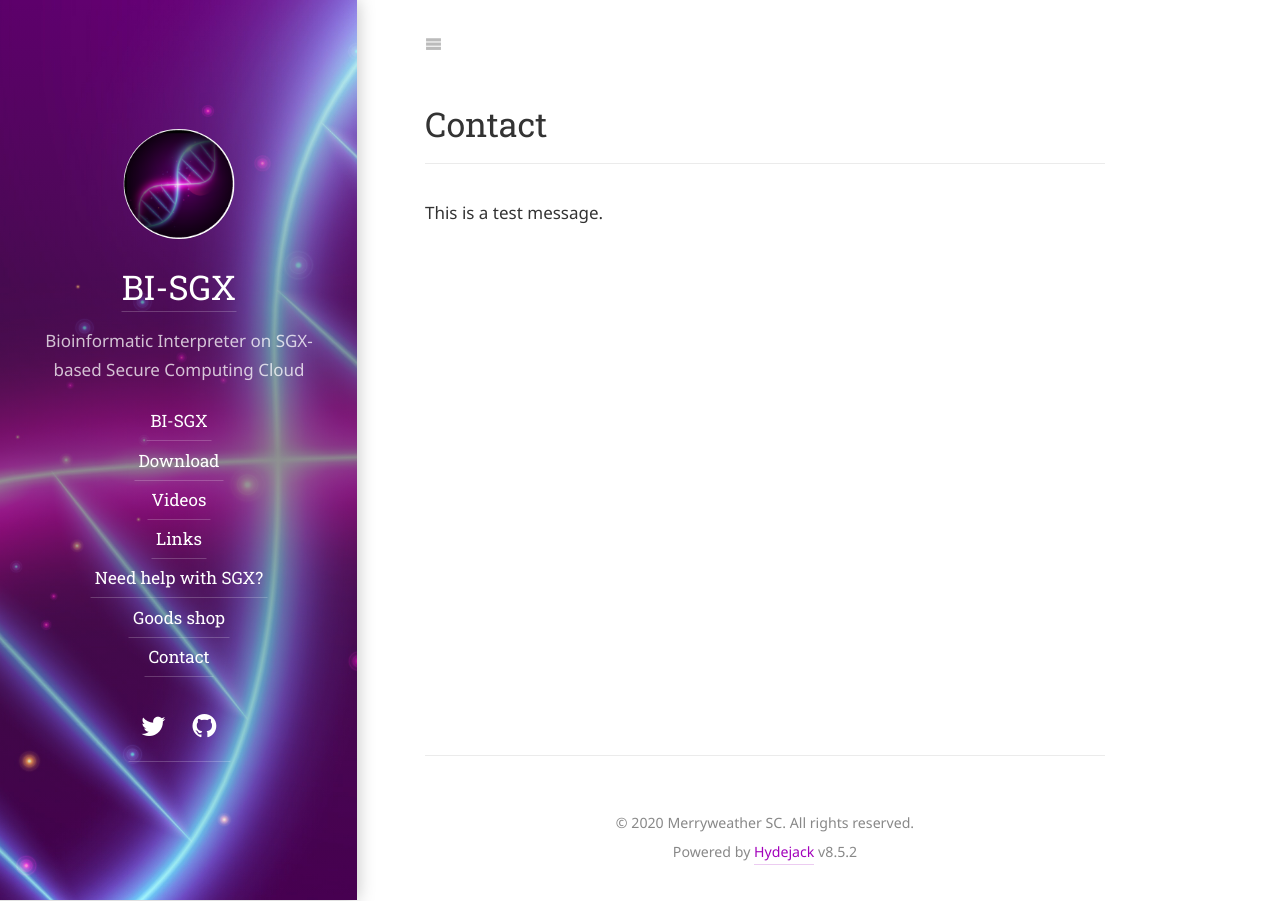
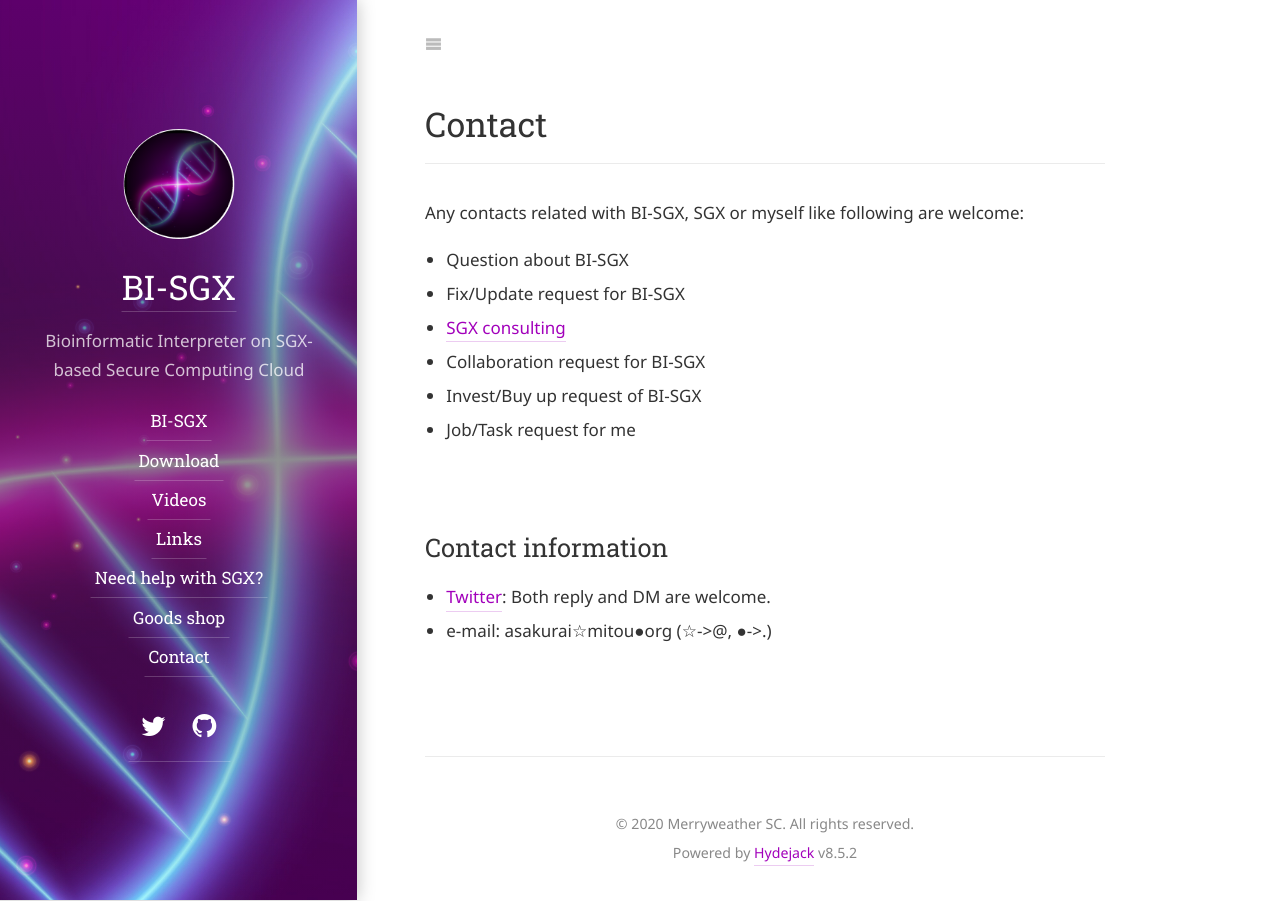
Before and after one commit to hello31337/hello31337.github.io, a Jekyll site: the page built from docs/contact.md, in a window 1280 px wide. Built offline with Jekyll 4.4.1, drawn with Linux system fonts in a browser that asks for light colours; some web fonts are replaced; our own code applies the rules of GitHub Pages for plain Markdown files.

Commit message:
Updated contact info.wq

```diff
--- a/docs/contact.md
+++ b/docs/contact.md
@@ -4,4 +4,14 @@ menu: true
 order: 8
 ---
 
-This is a test message.
+Any contacts related with BI-SGX, SGX or myself like following are welcome:
+* Question about BI-SGX
+* Fix/Update request for BI-SGX
+* [SGX consulting](/sgx_consult)
+* Collaboration request for BI-SGX
+* Invest/Buy up request of BI-SGX
+* Job/Task request for me
+
+## Contact information
+* [Twitter](https://twitter.com/dd_cliffford): Both reply and DM are welcome.
+* e-mail: asakurai☆mitou●org (☆->@, ●->.)
```
Also changed, not shown: docs/sgx_consult.md (+1 -1 lines).
